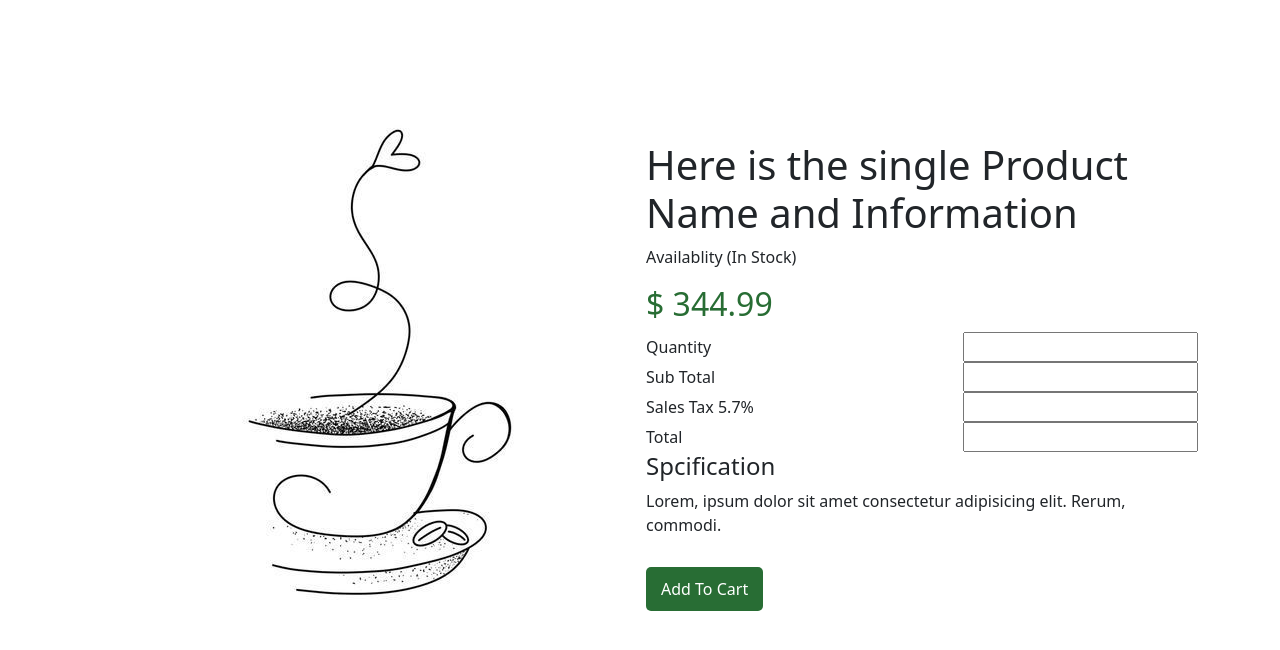
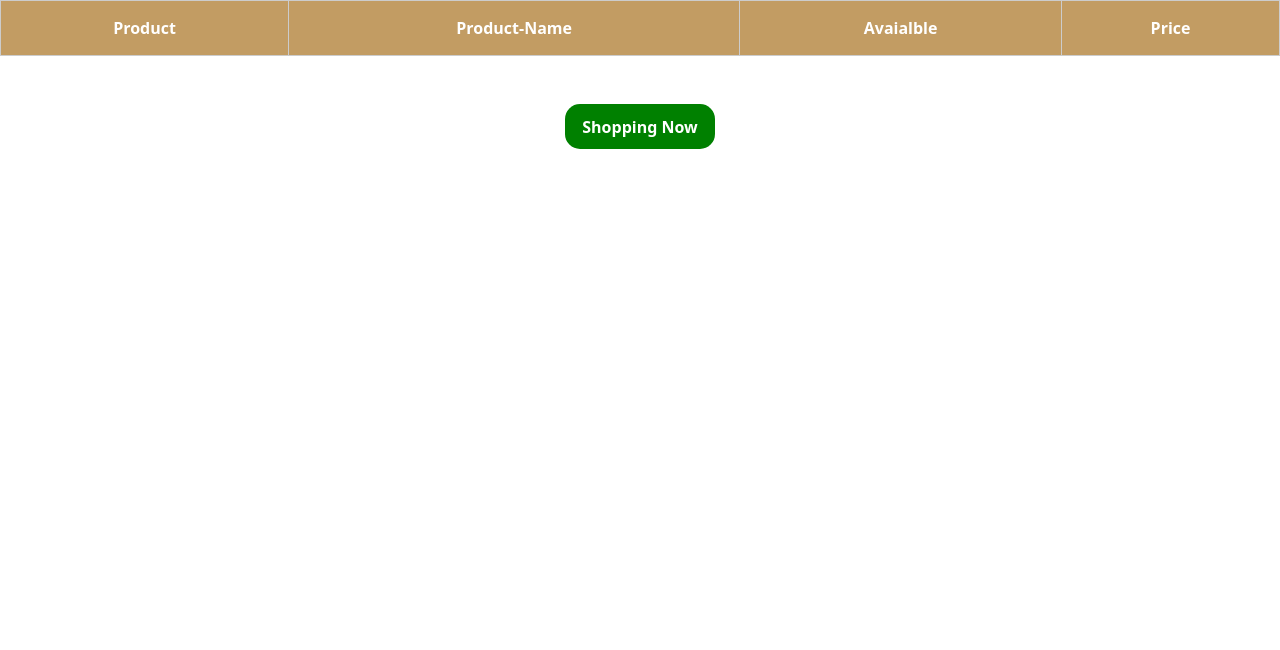
Before and after one commit to IDRISSI-SOUFIANE/Coffee-Shopping, a React (Vite) app: page /purchase in a window 1280 px wide. Shown: the top 650 px of the page. Built offline with nearby package versions, Linux system fonts and the light colour scheme.

Commit message:
retouch last section

```diff
--- a/src/C-HomePage/HomePage.jsx
+++ b/src/C-HomePage/HomePage.jsx
@@ -1,3 +1,4 @@
+/* eslint-disable react/prop-types */
 // import Bootstrap
 import "bootstrap/dist/css/bootstrap.min.css";
 // import Bootstrap Icons
@@ -17,7 +18,7 @@ import dataProduct from "../../src/Data-Api/product";
 
 export const AppContext = createContext();
 
-const HomePage = () => {
+const HomePage = ({ setDepartmentPurchase }) => {
   const [products] = useState(dataProduct);
 
   const [numberlove, setNumberLove] = useState(null);
@@ -26,9 +27,9 @@ const HomePage = () => {
 
   const [departmentLove, setDepartmentLove] = useState(null);
 
-  const [departmentPurchase, setDepartmentPurchase] = useState(null);
+  // const [departmentPurchase, setDepartmentPurchase] = useState(null);
 
-  console.log(departmentPurchase);
+  // console.log(departmentPurchase);
 
   return (
     <>
--- a/src/Components/C-Purchases/Purchases.jsx
+++ b/src/Components/C-Purchases/Purchases.jsx
@@ -1,64 +1,57 @@
+/* eslint-disable react/prop-types */
 import "./purchases.css";
 
-import logo from "../../assets/images/logo.jpg";
+import { useEffect } from "react";
 
 const Purchases = ({ departmentPurchase }) => {
   console.log(departmentPurchase);
+
+  useEffect(() => {
+    if (departmentPurchase) {
+      //  loaclastorage to work should be change from object to string why?
+      //  => caus LocalStorage just save strings ""
+      const serializedDepartmentPurchase = JSON.stringify(departmentPurchase);
+      localStorage.setItem("departmentsPurchase", serializedDepartmentPurchase);
+    }
+  }, [departmentPurchase]);
+
+  const storedDepartmentPurchase = localStorage.getItem("departmentsPurchase");
+  const Purchaseepartments = storedDepartmentPurchase
+    ? JSON.parse(storedDepartmentPurchase)
+    : null;
+
+  console.log(Purchaseepartments);
+
   return (
-    <div className="box container d-flex justify-content-between align-items-center">
-      <div className="image">
-        <img src={logo} alt="" />
-      </div>
+    // <div className="box container d-flex justify-content-between align-items-center"></div>
 
-      <div className="details-box">
-        <h1>Here is the single Product Name and Information</h1>
-        <p>Availablity (In Stock)</p>
-        <h2>$ 344.99</h2>
+    <div className="box d-flex justify-content-center align-items-center flex-column gap-5">
+      <table>
+        <thead>
+          <tr>
+            <td>Product</td>
+            <td>Product-Name</td>
+            <td>Avaialble</td>
+            <td>Price</td>
+          </tr>
+        </thead>
+        <tbody>
+          {Purchaseepartments &&
+            Purchaseepartments.length > 0 &&
+            Purchaseepartments.map((Purchase) => (
+              <tr key={Purchase._id}>
+                <td className="image">
+                  <img src={Purchase.image} alt="" />
+                </td>
+                <td>{Purchase.subtitle}</td>
+                <td>{Purchase.title}</td>
+                <td>{Purchase.pric} $</td>
+              </tr>
+            ))}
+        </tbody>
+      </table>
 
-        <table className="inputs">
-          <tbody>
-            <tr>
-              <td>Quantity</td>
-              <td align="right">
-                <input type="number" id="first" />
-              </td>
-            </tr>
-          </tbody>
-
-          <tbody>
-            <tr>
-              <td>Sub Total</td>
-              <td align="right">
-                <input type="number" id="second" />
-              </td>
-            </tr>
-          </tbody>
-
-          <tbody>
-            <tr>
-              <td>Sales Tax 5.7%</td>
-              <td align="right">
-                <input type="number" id="third" />
-              </td>
-            </tr>
-          </tbody>
-
-          <tbody>
-            <tr>
-              <td>Total</td>
-              <td align="right">
-                <input type="number" id="fourth" />
-              </td>
-            </tr>
-          </tbody>
-        </table>
-        <h4>Spcification</h4>
-        <p>
-          Lorem, ipsum dolor sit amet consectetur adipisicing elit. Rerum,
-          commodi.
-        </p>
-        <button>Add To Cart</button>
-      </div>
+      <button>Shopping Now</button>
     </div>
   );
 };
--- a/src/Components/C-Purchases/purchases.css
+++ b/src/Components/C-Purchases/purchases.css
@@ -1,31 +1,46 @@
-.details-box {
-  width: 50%;
-  /* padding-left: 50px; */
+table {
+  width: 100%;
+  border: 1px solid #ccc;
+  border-spacing: 0px;
+  text-align: center;
+  /* table-layout: auto; */
 }
 
-.details-box h2 {
-  color: #286d34;
+table td {
+  padding: 15px;
+  background-color: #eee;
+  border: 1px solid #ccc;
+  font-weight: bold;
 }
 
-.inputs {
-  width: 100%;
-  justify-content: space-between;
+table thead td {
+  background-color: var(--smain);
+  color: #fff;
 }
 
-td input {
-  height: 30px;
+td.image {
+  width: 90px;
+  height: 90px;
+}
+
+td.image img {
+  width: 90px;
+  height: 90px;
+  border-radius: 50%;
+  border: 3px solid saddlebrown;
 }
 
 button {
   border: none;
-  border-radius: 5px;
-  padding: 10px 15px;
-  background-color: #286d34;
+  width: 150px;
+  height: 45px;
+  border-radius: 15px;
+  background-color: green;
   color: #fff;
-  margin-top: 14px;
-  cursor: pointer;
+  font-weight: bold;
+  margin-bottom: 50px;
+  transition: 0.5s;
 }
-
 button:hover {
   background-color: darkgreen;
 }
```
Also changed, not shown: src/App.jsx (+2 -37 lines).
